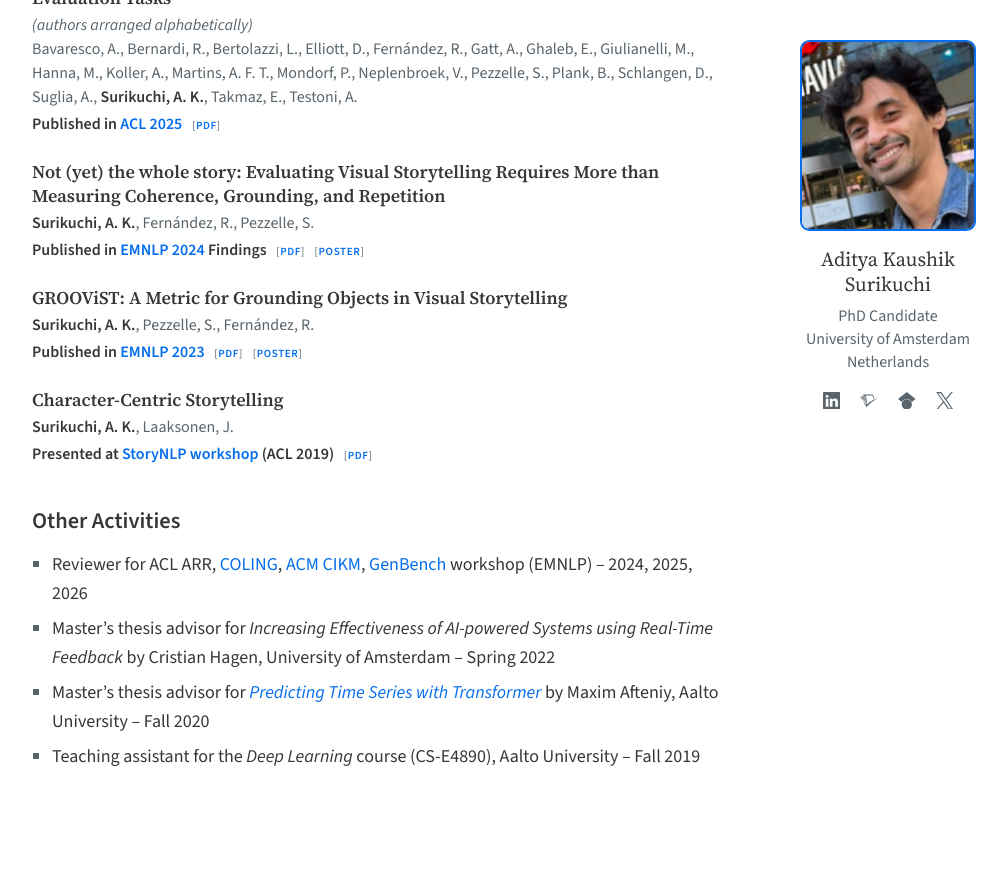
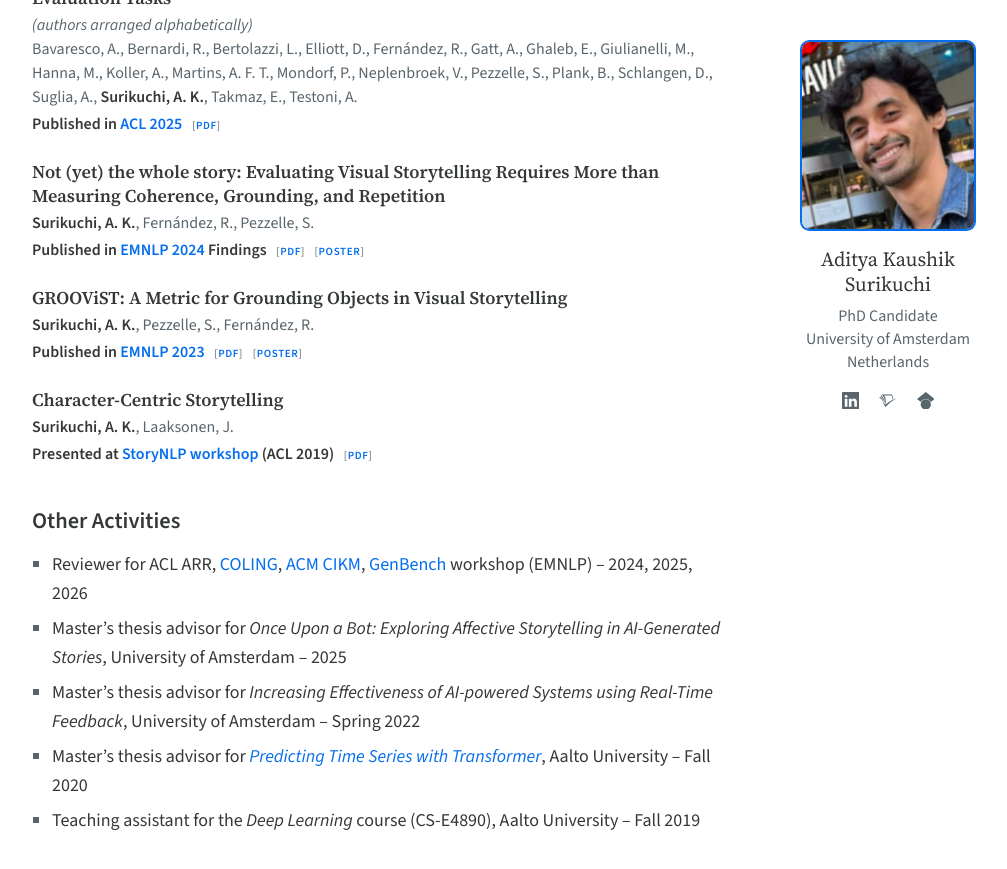
Before and after one commit to akskuchi/akskuchi.github.io, a Jekyll site: the page built from research.html, in a window 1280 px wide and 900 px high, scrolled down 827 px. Shown: the top 869 px of the window, without its empty margins (128-1135 px from the left). Built offline with Jekyll 4.4.1, drawn with Linux system fonts in a browser that asks for light colours; before the commit the page ends 1663 px from its top, so only the background shows below that.

Commit message:
removed X link

```diff
--- a/_data/activities.yml
+++ b/_data/activities.yml
@@ -4,13 +4,15 @@
   [ACM CIKM](https://dl.acm.org/conference/cikm),
   [GenBench](https://genbench.org/workshop/) workshop (EMNLP) – 2024, 2025, 2026
 - >-
+  Master's thesis advisor for *Once Upon a Bot: Exploring Affective
+  Storytelling in AI-Generated Stories*, University of Amsterdam – 2025
+- >-
   Master's thesis advisor for *Increasing Effectiveness of AI-powered Systems
-  using Real-Time Feedback* by Cristian Hagen, University of Amsterdam –
-  Spring 2022
+  using Real-Time Feedback*, University of Amsterdam – Spring 2022
 - >-
   Master's thesis advisor for
-  *[Predicting Time Series with Transformer](https://aaltodoc.aalto.fi/handle/123456789/107662)*
-  by Maxim Afteniy, Aalto University – Fall 2020
+  *[Predicting Time Series with Transformer](https://aaltodoc.aalto.fi/handle/123456789/107662)*,
+  Aalto University – Fall 2020
 - >-
   Teaching assistant for the *Deep Learning* course (CS-E4890), Aalto
   University – Fall 2019
--- a/_data/profile.yml
+++ b/_data/profile.yml
@@ -19,6 +19,3 @@ links:
   - name: Google Scholar
     icon: googlescholar
     url: https://scholar.google.com/citations?user=bnJ-B9wAAAAJ&hl=en&view_op=list_works&sortby=pubdate
-  - name: X
-    icon: x
-    url: https://x.com/akskuchi
```
